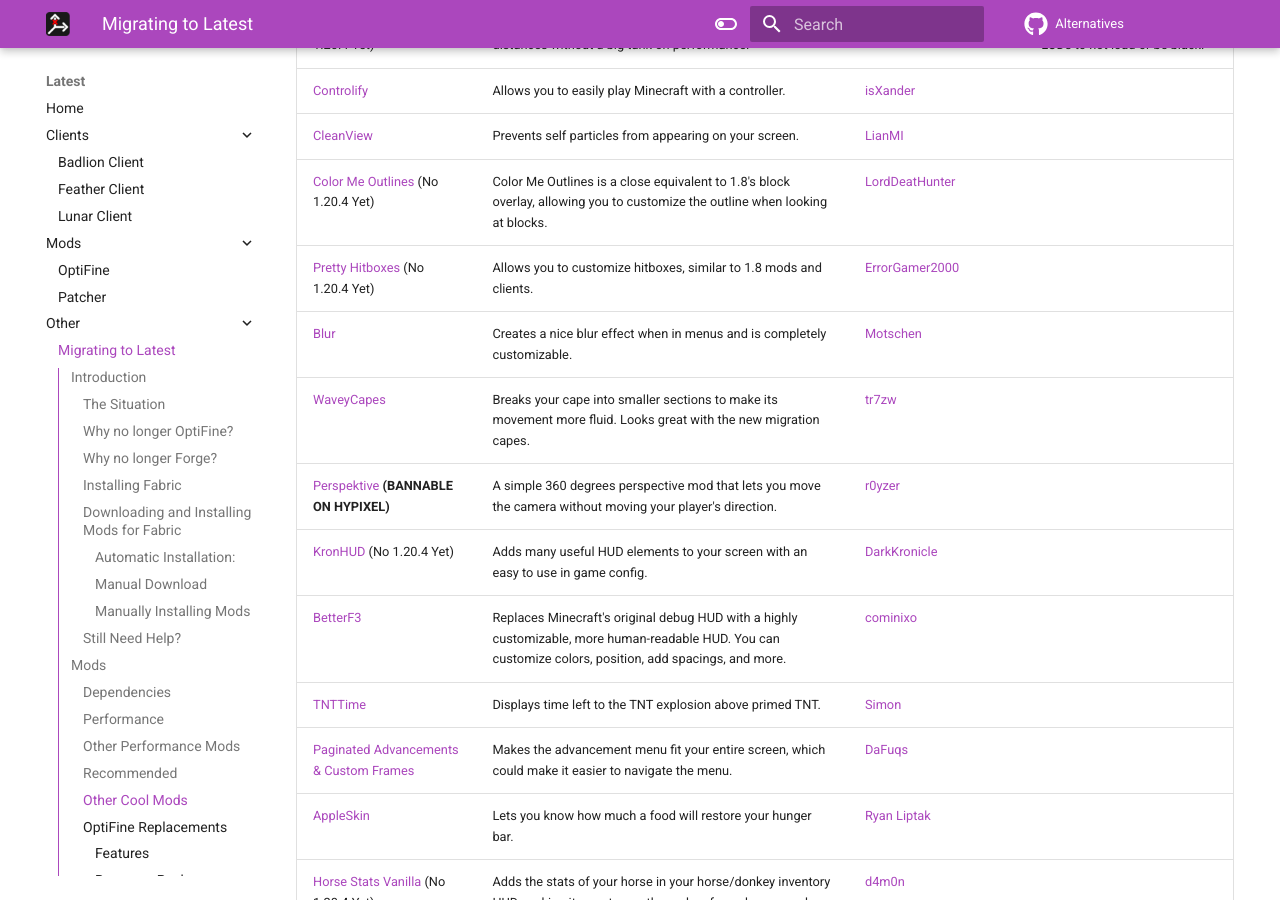
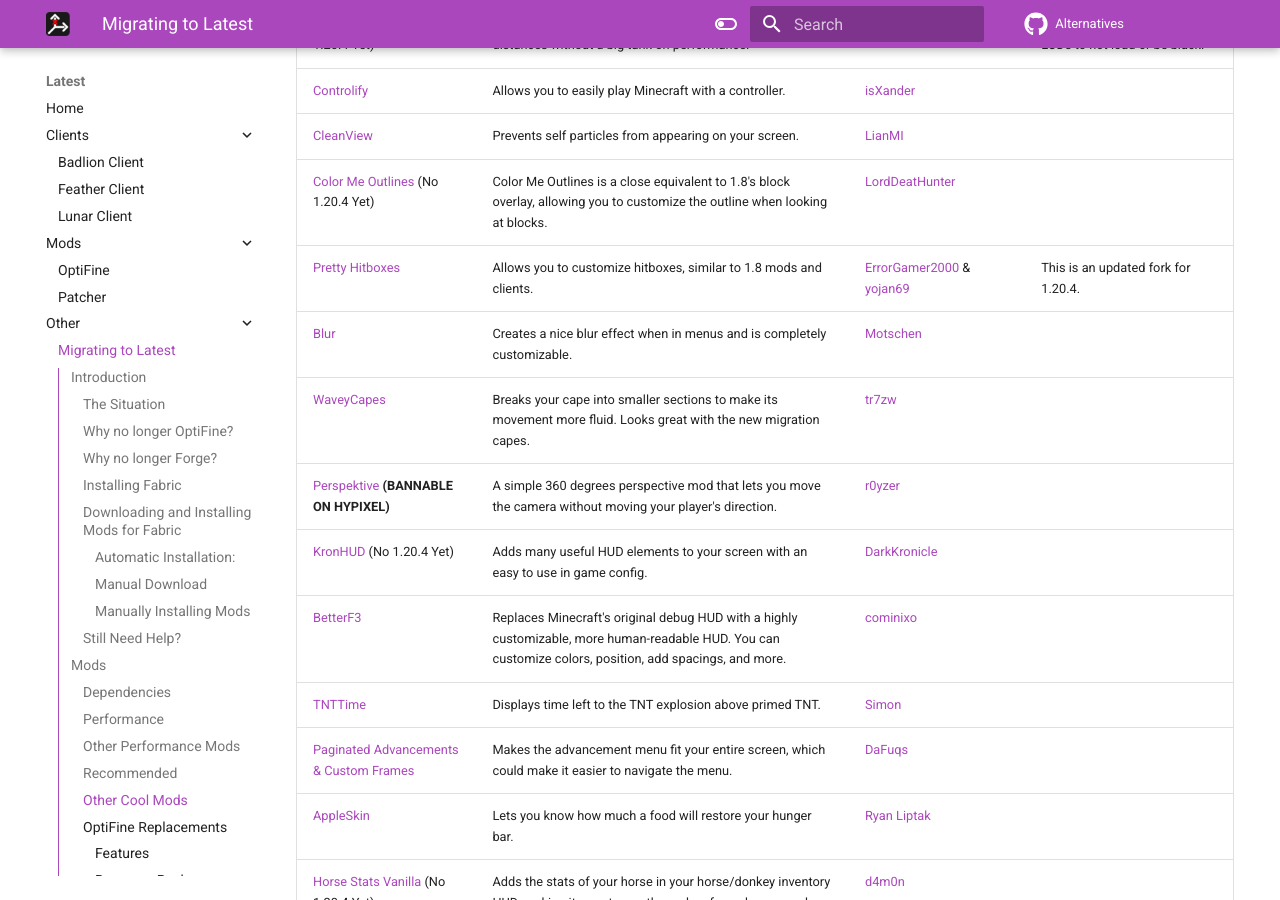
Before and after one commit to MicrocontrollersDev/Alternatives, an MkDocs documentation site: the page built from docs/latest/migrating.md, in a window 1280 px wide and 900 px high, scrolled down 7241 px. Built offline with MkDocs 1.6.1 and Material for MkDocs 9.7.7, drawn with Linux system fonts in a browser that asks for light colours; comment, search, counter and statistics services are not loaded.

Commit message:
pretty hitboxes 1.20.4 fork

```diff
--- a/docs/latest/migrating.md
+++ b/docs/latest/migrating.md
@@ -184,7 +184,7 @@
 | [Controlify](https://modrinth.com/mod/controlify) | Allows you to easily play Minecraft with a controller. | [isXander](https://github.com/isXander) |
 | [CleanView](https://www.curseforge.com/minecraft/mc-mods/cleanview-fabric) | Prevents self particles from appearing on your screen. | [LianMI](https://github.com/zlainsama) |
 | [Color Me Outlines](https://modrinth.com/mod/color-me-outlines) (No 1.20.4 Yet) | Color Me Outlines is a close equivalent to 1.8's block overlay, allowing you to customize the outline when looking at blocks. | [LordDeatHunter](https://github.com/LordDeatHunter) |
-| [Pretty Hitboxes](https://modrinth.com/mod/pretty-hitboxes) (No 1.20.4 Yet) | Allows you to customize hitboxes, similar to 1.8 mods and clients. | [ErrorGamer2000](https://github.com/ErrorGamer2000) |
+| [Pretty Hitboxes](https://github.com/yojan69/PrettyHitboxes-1.20.4/releases/latest) | Allows you to customize hitboxes, similar to 1.8 mods and clients. | [ErrorGamer2000](https://github.com/nexensys) & [yojan69](https://github.com/yojan69) | This is an updated fork for 1.20.4. |
 | [Blur](https://modrinth.com/mod/blur-fabric) | Creates a nice blur effect when in menus and is completely customizable. | [Motschen](https://github.com/Motschen) |
 | [WaveyCapes](https://modrinth.com/mod/wavey-capes) | Breaks your cape into smaller sections to make its movement more fluid. Looks great with the new migration capes. | [tr7zw](https://github.com/tr7zw) |
 | [Perspektive](https://modrinth.com/mod/perspektive) **(BANNABLE ON HYPIXEL)** | A simple 360 degrees perspective mod that lets you move the camera without moving your player's direction. | [r0yzer](https://github.com/r0yzer) |
```
